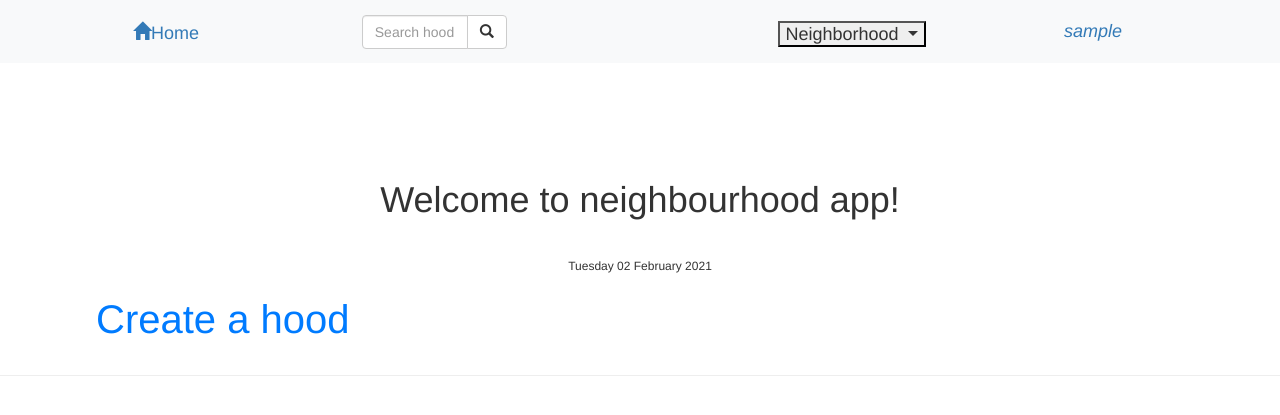
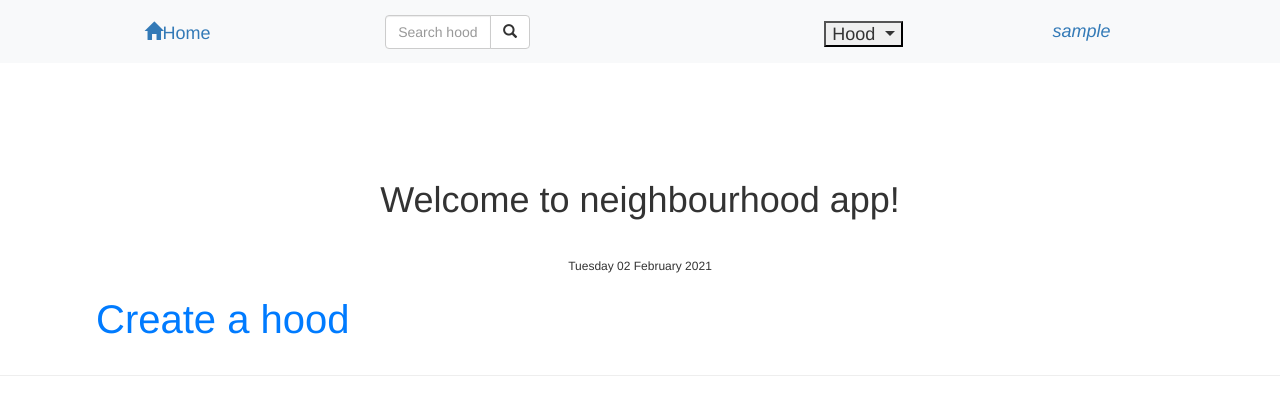
Before and after one commit to kclaudine/hood_app, a Django app: page / in a window 1280 px wide. Shown: the top 415 px of the page. Run offline with Django 3.2, Linux system fonts and the light colour scheme; the visitor is signed in with stand-in values (Sample User, id 1); data that the repository does not hold is empty; some libraries are stand-ins or nearby versions.

Commit message:
add changes

```diff
--- a/nebapp/templates/navbar.html
+++ b/nebapp/templates/navbar.html
@@ -50,7 +50,7 @@
             <div class="navbar-brand">
             <div class="dropdown">
                     <button type="button" class="dropdown-toggle" data-toggle="dropdown">
-                        <span>Neighborhood</span>
+                        <span>Hood</span>
 
                     </button>
                     <div class="dropdown-menu">
```
